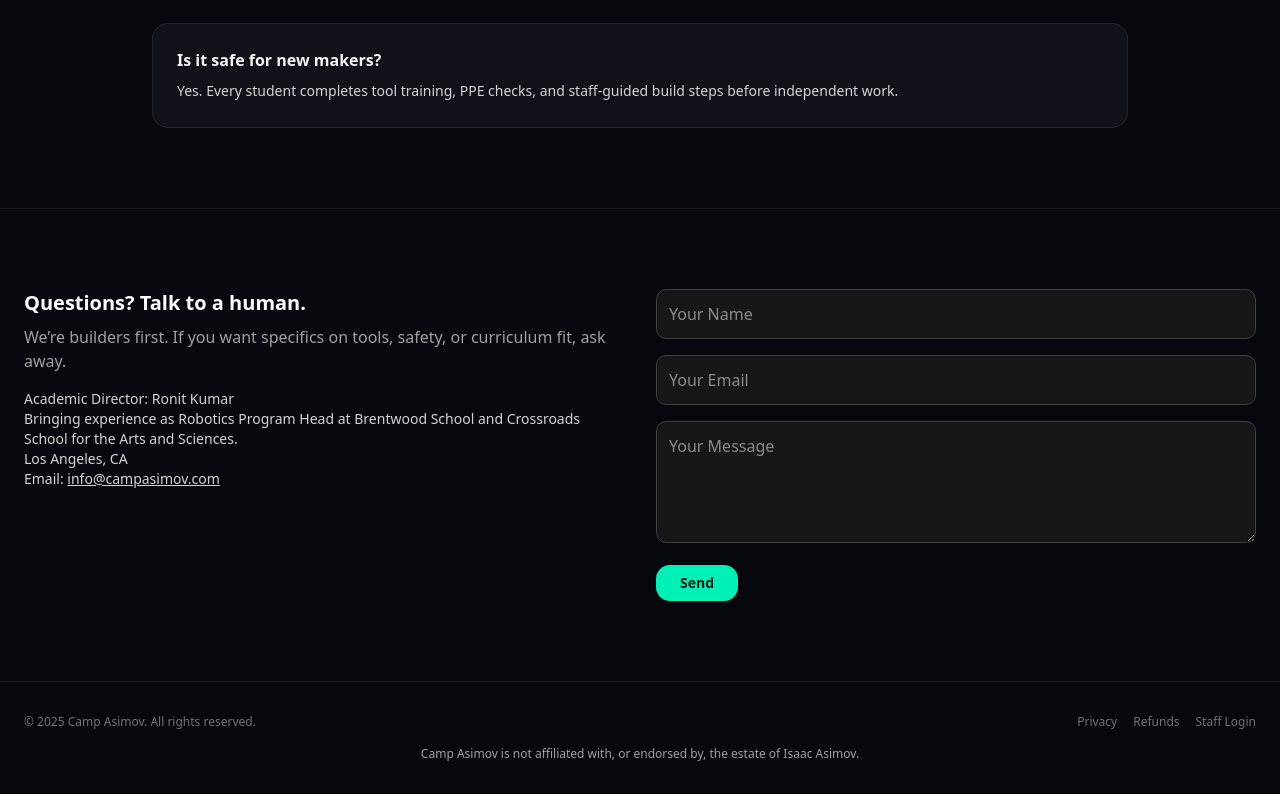
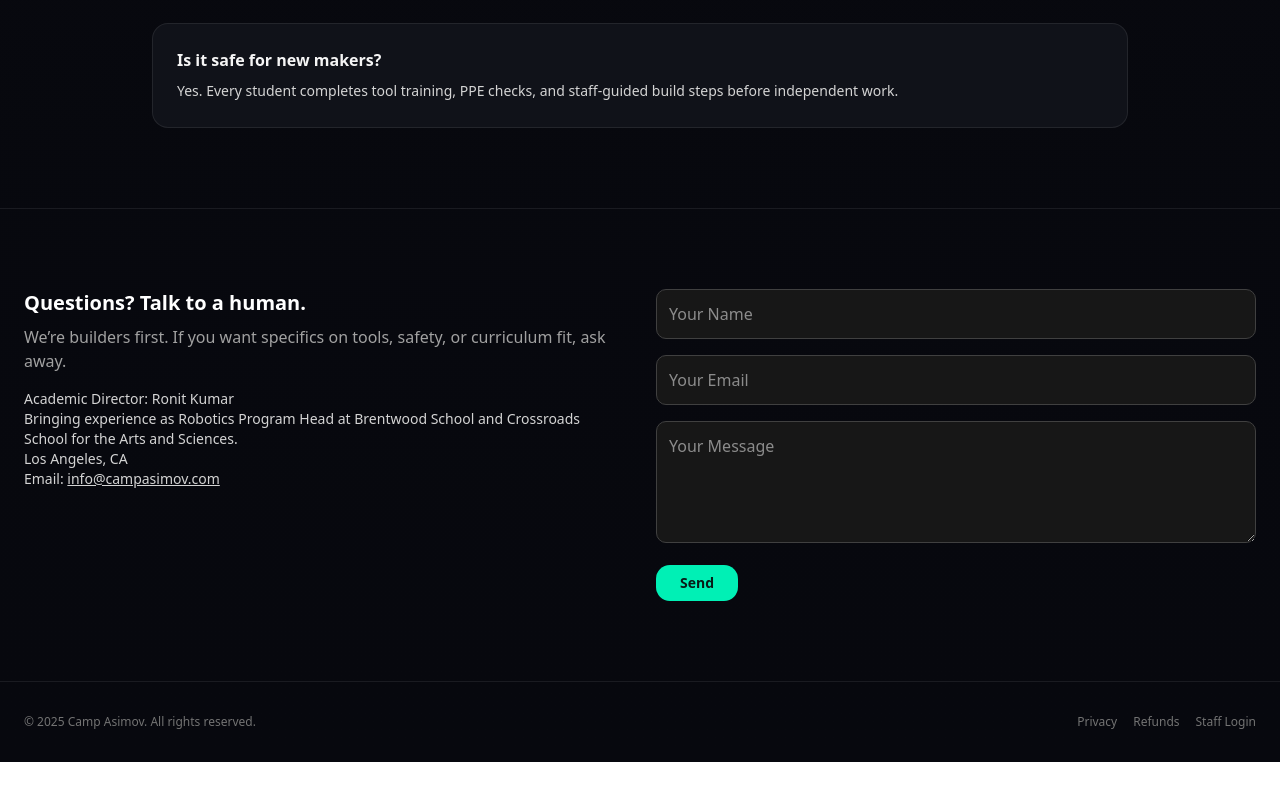
Before and after one commit to KingKumar/camp-asimov, a Next.js app: page / in a window 1280 px wide. Shown: the part 4899-5693 px from the top of the page. After the commit the page ends 5661 px from the top, so only its background shows below. Built offline with nearby package versions, Linux system fonts and the light colour scheme.

Commit message:
got rid of estate footer

```diff
--- a/components/AsimovLanding.tsx
+++ b/components/AsimovLanding.tsx
@@ -477,9 +477,7 @@ export default function AsimovCampLanding() {
             <a className="hover:text-neutral-300" href="#">Staff Login</a>
           </div>
         </div>
-        <p className="text-xs text-neutral-400 mt-4">
-          Camp Asimov is not affiliated with, or endorsed by, the estate of Isaac Asimov.
-        </p>
+
       </footer>
     </div>
   );
```
